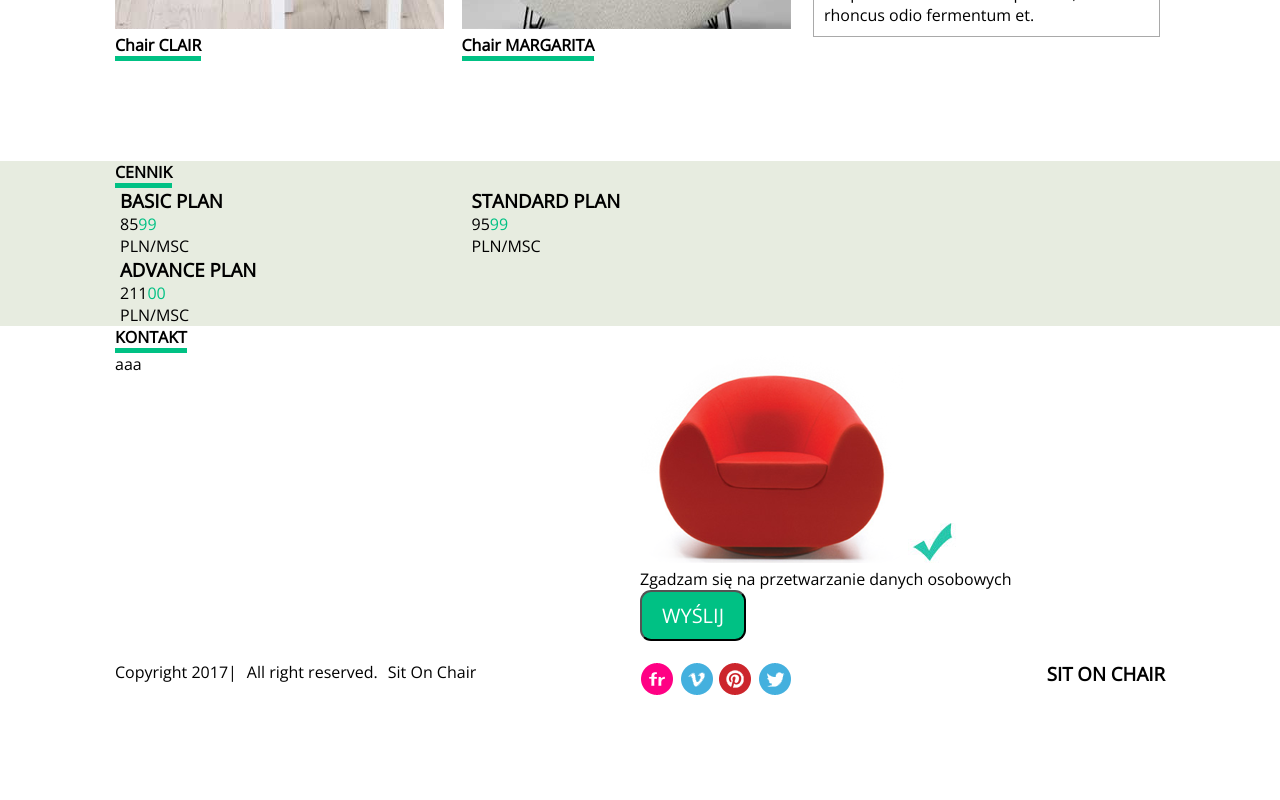
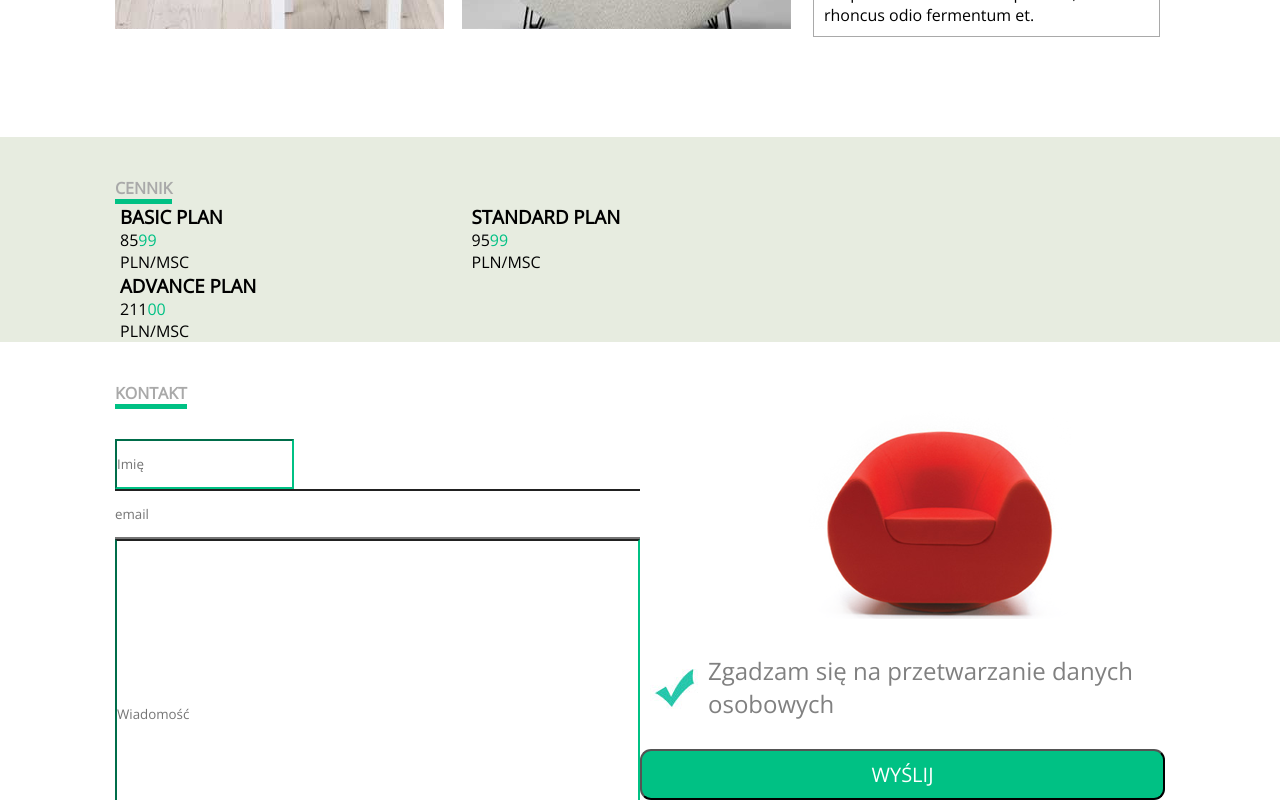
Before and after one commit to angorzan/Workshops, a plain HTML site: page index.html in a window 1280 px wide. Shown: the part 660-1460 px from the top of the page. Before the commit the page ends 1411 px from the top, so only its background shows below. Drawn offline with nearby package versions, Linux system fonts and the light colour scheme.

Commit message:
better form

```diff
--- a/css/style.css
+++ b/css/style.css
@@ -212,10 +212,25 @@ article p {
   margin: 10px 20px 10px 10px;
 }
 
+.clair  {
+position: absolute;
+font-weight: bold;
+padding-top: 180px;
+padding-right: 50px;
+left: 150px;
+}
+.margarita {
+position: absolute;
+font-weight: bold;
+padding-top: 180px;
+padding-right: 50px;
+margin-left: -300px;
+}
 /*****section 4 with price list**********/
 #price_list {
 background-color: rgba(229, 234, 221, 0.9);
 background: rgba(229, 234, 221, 0.9);
+padding-top: 40px;
 /*color: rgba(229, 234, 221, 0.9); */
 min-height: 150px;
 height: 100%;}
@@ -228,6 +243,7 @@ margin-left: 5px;
 #price_list h4 {
   display: inline-block;
   border-bottom: 5px solid rgba(0, 193, 132, 1);
+  color: darkgrey;
 }
 /******section 5 contact******************/
 
@@ -235,6 +251,7 @@ margin-left: 5px;
 background: white;
 min-height: 50px;
 height: 100%;
+padding-top: 40px;
 }
 
 #contact button {
@@ -245,7 +262,9 @@ color: white;
 font-size: 20px;
 padding: 10px 20px 10px 20px;
 text-decoration: none;
-background: rgba(0, 193, 132, 1)
+background: rgba(0, 193, 132, 1);
+margin-top: 20px;
+width: 100%;
 }
 
 #contact .col {
@@ -255,6 +274,49 @@ width: 50%;
 #contact h4 {
   display: inline-block;
   border-bottom: 5px solid rgba(0, 193, 132, 1);
+  color: darkgrey;
+}
+
+
+#contact form input:first-of-type{
+margin-top: 30px;
+height: 50px;
+border-color: rgba(0, 193, 132, 1);
+max-width: 100%;
+}
+
+#contact form input:nth-of-type(2){
+  height: 50px;
+  border-left: rgba(0, 193, 132, 1);
+  border-right: rgba(0, 193, 132, 1);
+  width: 100%;
+}
+
+#contact form input:nth-of-type(3){
+  height: 350px;
+  border-left-color: rgba(0, 193, 132, 1);
+  border-right-color: rgba(0, 193, 132, 1);
+  border-bottom-color: rgba(0, 193, 132, 1)s;
+  width: 100%;
+}
+
+#red_chair {
+  margin-left: 100px;
+  margin-bottom: 30px;
+}
+
+#contact p {
+  color: grey;
+  font-size: 24px;
+  margin-left: 10px;
+}
+
+#ok {
+float: left;
+margin-top: 260px;
+margin-right: 10px;
+margin-left: 10px;
+margin-bottom: 20px;
 }
 
 /******section 6 footer******************/
@@ -284,6 +346,7 @@ footer p {
   display: inline-block;
   float: left;
   margin-right: 10px;
+  color: grey;
 }
 
 footer p:first-of-type {
@@ -293,6 +356,7 @@ footer p:first-of-type {
 footer h3 {
   float: right;
   text-align: center;
+  color: grey;
 }
 
 footer img {
--- a/index.html
+++ b/index.html
@@ -152,14 +152,17 @@
                   <div class="row">
                     <div class="col">
                   <!---form------------>
-                  aaa
-                          <form action="">
+
+                      <form action="">
+                      <input	type="text"	name="name" placeholder="Imię">
+                      <input	type="email"	name="email" placeholder="email">
+                      <input	type="text"	name="message" placeholder="Wiadomość">
                           </form>
                     </div>
                     <div class="col">
                   <!--red chair----->
-                        <img src="./images/red_chair.png" alt="red chair">
-                        <img src="./images/form_ok.jpg" alt="">
+                        <img src="./images/red_chair.png" alt="red_chair" id="red_chair">
+                        <img src="./images/form_ok.jpg" alt="ok" id="ok">
                         <p>
                           Zgadzam się na przetwarzanie danych osobowych
                         </p>
```
